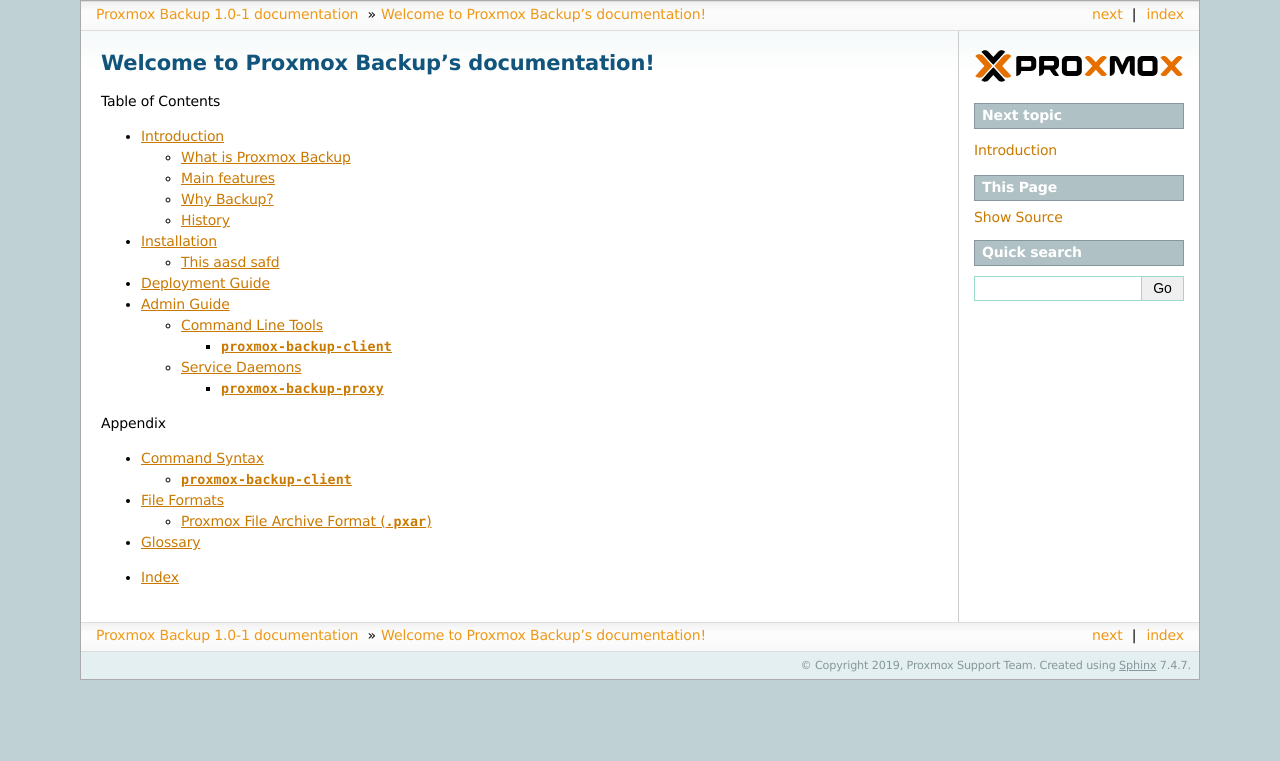
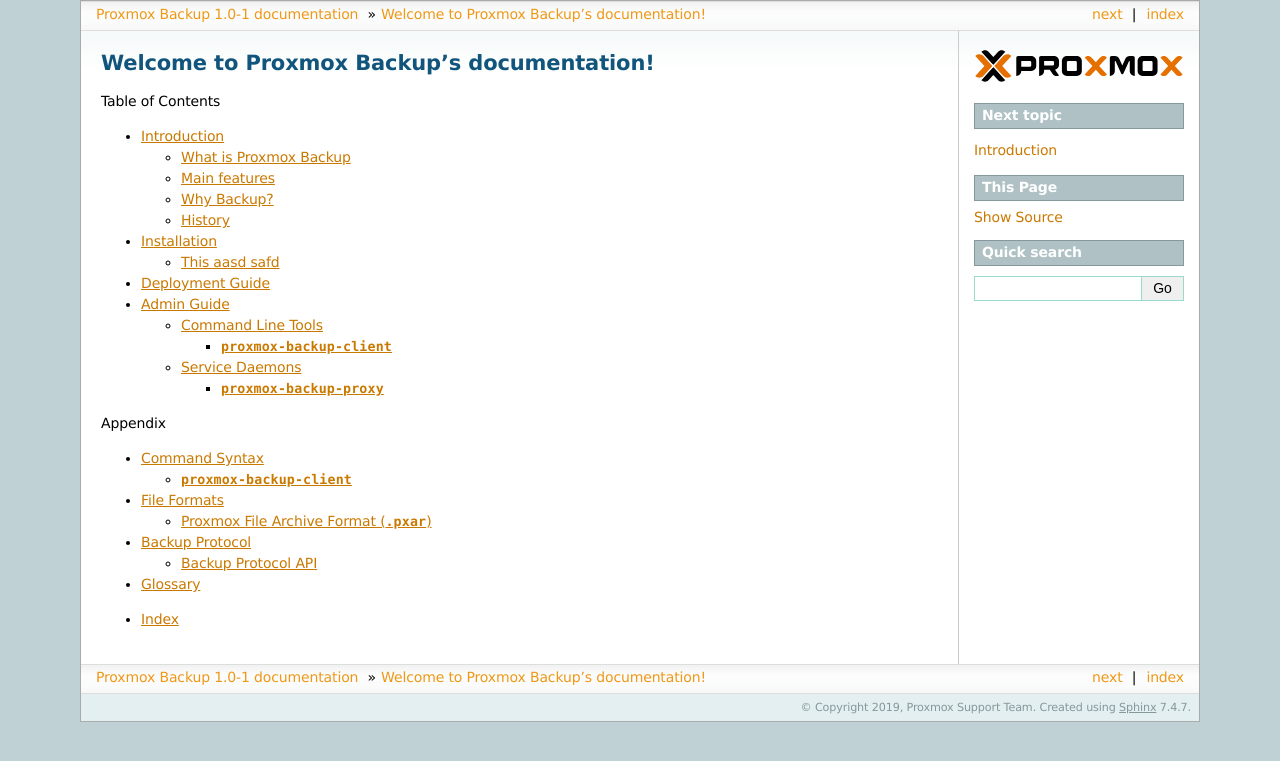
Before and after one commit to proxmox/proxmox-backup, a Sphinx documentation site: the page built from docs/index.rst, in a window 1280 px wide. Shown: the top 761 px of the page. Built offline with Sphinx 7.4.7, drawn with Linux system fonts in a browser that asks for light colours.

Commit message:
docs/backup-protocol.rst: add backup protocol docs

```diff
--- /dev/null
+++ b/docs/backup-protocol.rst
@@ -0,0 +1,8 @@
+Backup Protocol
+===============
+
+Backup Protocol API
+-------------------
+
+
+.. include:: backup-protocol-api.rst
--- a/docs/index.rst
+++ b/docs/index.rst
@@ -22,6 +22,7 @@
 
    command-syntax.rst
    file-formats.rst
+   backup-protocol.rst
    glossary.rst
 
 * :ref:`genindex`
```
Also changed, not shown: 1 other file.
